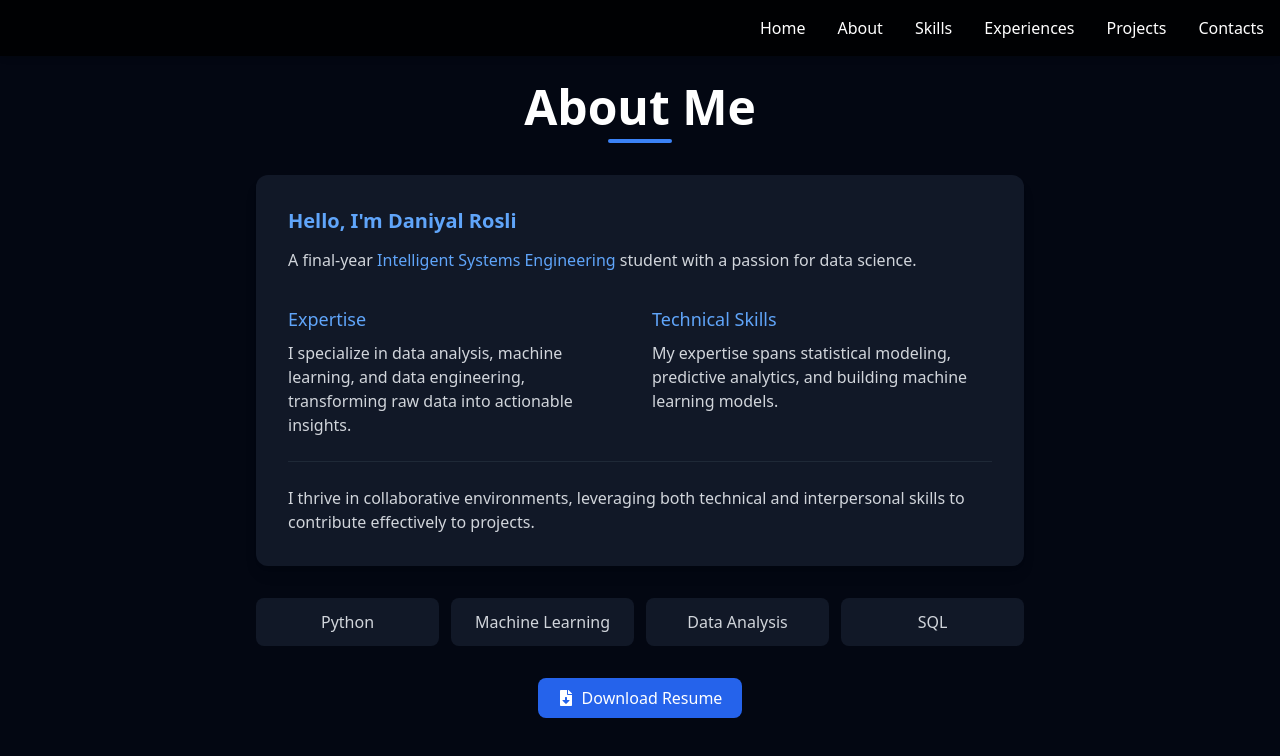
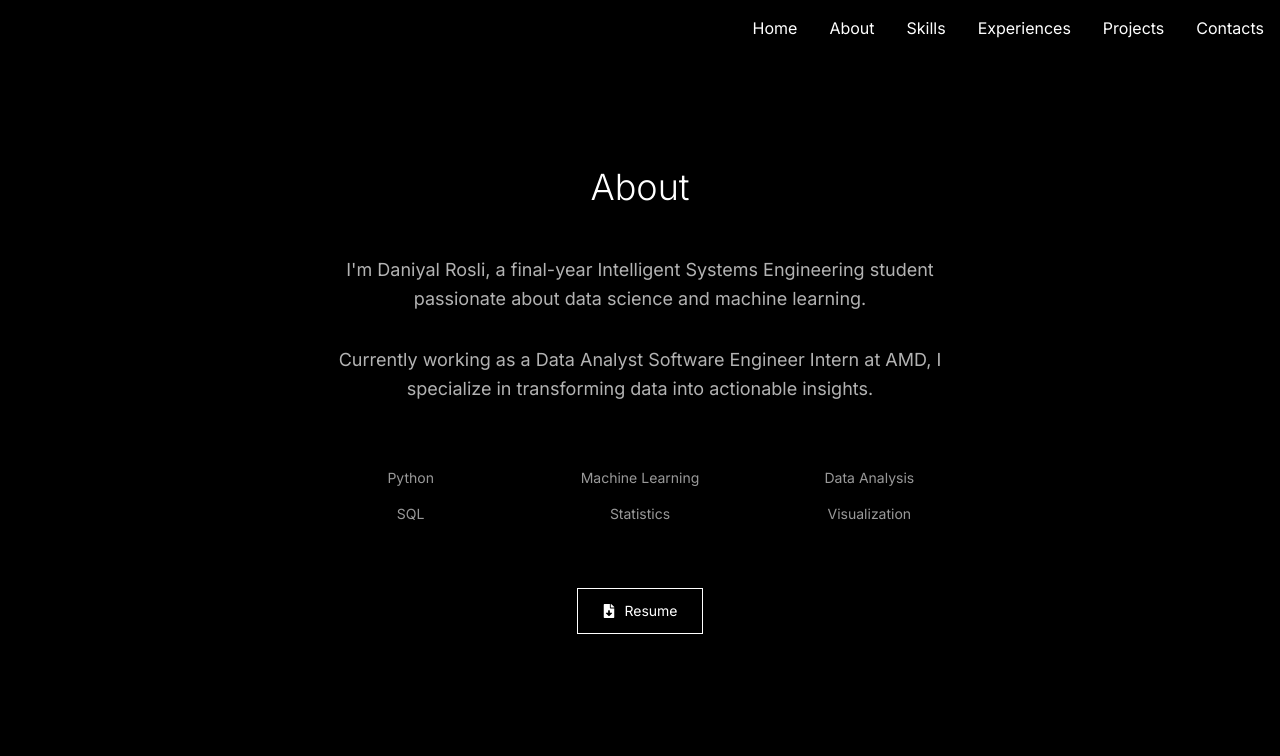
Before and after one commit to daniyalrosli/my-portfolio, a Next.js app: page /about in a window 1280 px wide. Shown: the top 756 px of the page. Built offline with nearby package versions, Linux system fonts and the light colour scheme.

Commit message:
new update

```diff
--- a/src/app/about/page.tsx
+++ b/src/app/about/page.tsx
@@ -1,99 +1,52 @@
 "use client";
 import Navbar from "../components/navbar";
-import { motion } from "framer-motion";
 import { FaFileDownload } from "react-icons/fa";
+import { Inter } from 'next/font/google';
+
+const inter = Inter({ subsets: ['latin'] });
 
 export default function AboutPage() {
   return (
-    <main className="bg-gray-950 text-white min-h-screen font-sans">
+    <main className={`bg-black text-white min-h-screen ${inter.className}`}>
       <Navbar />
-      <motion.section
-        className="flex flex-col items-center justify-center min-h-screen px-4 sm:px-8 py-16"
-        initial={{ opacity: 0 }}
-        animate={{ opacity: 1 }}
-        transition={{ duration: 0.6 }}
-      >
-        <div className="max-w-3xl w-full space-y-8">
-          {/* Simple header */}
-          <motion.div
-            className="text-center"
-            initial={{ opacity: 0, y: -10 }}
-            animate={{ opacity: 1, y: 0 }}
-            transition={{ duration: 0.6 }}
-          >
-            <h1 className="text-4xl sm:text-5xl font-bold mb-2">
-              About Me
-            </h1>
-            <div className="h-1 w-16 bg-blue-500 mx-auto rounded-full" />
-          </motion.div>
 
-          {/* Content card with cleaner design */}
-          <motion.div
-            className="bg-gray-900 p-6 sm:p-8 rounded-xl shadow-lg"
-            initial={{ opacity: 0, y: 20 }}
-            animate={{ opacity: 1, y: 0 }}
-            transition={{ duration: 0.6, delay: 0.2 }}
-          >
-            {/* Introduction */}
-            <div className="mb-8">
-              <h2 className="text-xl font-semibold mb-3 text-blue-400">
-                Hello, I&apos;m Daniyal Rosli
-              </h2>
-              <p className="text-gray-300 leading-relaxed">
-                A final-year <span className="text-blue-400">Intelligent Systems Engineering</span> student with a passion for data science.
+      <section className="min-h-screen flex items-center justify-center px-8">
+        <div className="max-w-2xl w-full space-y-12 text-center">
+
+          <h1 className="text-4xl font-light">About</h1>
+
+          <div className="space-y-8">
+            <p className="text-white/70 text-lg leading-relaxed">
+              I&apos;m Daniyal Rosli, a final-year Intelligent Systems Engineering student
+              passionate about data science and machine learning.
             </p>
-            </div>
 
-            {/* Two columns of info */}
-            <div className="grid grid-cols-1 md:grid-cols-2 gap-6 mb-6">
-              <div>
-                <h3 className="text-lg font-medium text-blue-400 mb-2">Expertise</h3>
-                <p className="text-gray-300">
-                  I specialize in data analysis, machine learning, and data engineering, transforming raw data into actionable insights.
+            <p className="text-white/70 text-lg leading-relaxed">
+              Currently working as a Data Analyst Software Engineer Intern at AMD,
+              I specialize in transforming data into actionable insights.
             </p>
-              </div>
 
-              <div>
-                <h3 className="text-lg font-medium text-blue-400 mb-2">Technical Skills</h3>
-                <p className="text-gray-300">
-                  My expertise spans statistical modeling, predictive analytics, and building machine learning models.
-                </p>
-              </div>
-            </div>
-
-            <p className="text-gray-300 border-t border-gray-800 pt-6">
-              I thrive in collaborative environments, leveraging both technical and interpersonal skills to contribute effectively to projects.
-            </p>
-          </motion.div>
-
-          {/* Skills section */}
-          <div className="grid grid-cols-2 sm:grid-cols-4 gap-3">
-            {['Python', 'Machine Learning', 'Data Analysis', 'SQL'].map((skill) => (
-              <div
-                key={skill}
-                className="bg-gray-900 py-3 px-2 rounded-lg text-center"
-              >
-                <span className="text-gray-300 font-medium">{skill}</span>
+            <div className="grid grid-cols-2 md:grid-cols-3 gap-4 py-8">
+              {['Python', 'Machine Learning', 'Data Analysis', 'SQL', 'Statistics', 'Visualization'].map((skill) => (
+                <div key={skill} className="text-white/60 text-sm">
+                  {skill}
                 </div>
               ))}
             </div>
 
-          {/* Resume button */}
-          <div className="flex justify-center mt-8">
-            <motion.a
+            <a
               href="https://drive.google.com/file/d/1lQaexSBTtJ5Oa9UDebPJca4_IZ1tC3tW/view?usp=sharing"
               target="_blank"
               rel="noopener noreferrer"
-              className="flex items-center gap-2 px-5 py-2 bg-blue-600 text-white font-medium rounded-lg"
-              whileHover={{ scale: 1.03 }}
-              whileTap={{ scale: 0.98 }}
+              className="inline-flex items-center gap-2 border border-white text-white px-6 py-3 text-sm hover:bg-white hover:text-black transition-colors duration-300"
             >
-              <FaFileDownload />
-              <span>Download Resume</span>
-            </motion.a>
+              <FaFileDownload size={14} />
+              Resume
+            </a>
           </div>
+
         </div>
-      </motion.section>
+      </section>
     </main>
   );
 }
--- a/src/app/page.tsx
+++ b/src/app/page.tsx
@@ -4,7 +4,7 @@ import Image from "next/image";
 import { FaLinkedin, FaGithub, FaEnvelope } from "react-icons/fa";
 import { motion } from "framer-motion";
 import { Inter, Poppins } from 'next/font/google';
-import Link from "next/link";// Import clean, modern fonts
+import Link from "next/link";
 
 // Font configuration
 const inter = Inter({ subsets: ['latin'], variable: '--font-inter' });
@@ -14,7 +14,7 @@ const poppins = Poppins({
   variable: '--font-poppins'
 });
 
-// Enhanced animation variants
+// Animation variants
 const fadeInUp = {
   hidden: { opacity: 0, y: 30 },
   visible: {
@@ -54,20 +54,20 @@ const itemAnimation = {
 
 export default function HomePage() {
   return (
-    <main className={`bg-gradient-to-br from-gray-950 to-gray-900 text-white min-h-screen ${inter.variable} ${poppins.variable} font-inter`}>
+    <main className={`bg-black text-white min-h-screen ${inter.variable} ${poppins.variable} font-inter`}>
       <Navbar />
 
       <section className="h-screen flex flex-col-reverse md:flex-row items-center justify-center gap-12 px-6 md:px-20 max-w-7xl mx-auto">
         {/* Text Section */}
         <motion.div
-          className="flex flex-col gap-6 max-w-lg text-center md:text-left"
+          className="flex flex-col gap-8 max-w-lg text-center md:text-left"
           initial="hidden"
           animate="visible"
           variants={fadeInUp}
         >
           <div>
             <motion.div
-              className="inline-block bg-blue-500/10 text-blue-400 px-3 py-1 rounded-full text-sm font-medium mb-4"
+              className="inline-block bg-blue-600/20 text-blue-400 px-4 py-1.5 rounded-full text-sm font-medium mb-6"
               initial={{ opacity: 0, scale: 0.9 }}
               animate={{ opacity: 1, scale: 1 }}
               transition={{ delay: 0.5, duration: 0.4 }}
@@ -75,11 +75,11 @@ export default function HomePage() {
               Data Scientist
             </motion.div>
 
-            <h1 className="text-5xl md:text-6xl font-bold font-poppins text-white tracking-tight">
-              Hi, I&apos;m <span className="text-blue-500">Daniyal Rosli</span>
+            <h1 className="text-5xl md:text-6xl font-bold font-poppins text-white tracking-tight leading-tight">
+              Hi, I&apos;m <span className="text-blue-400">Daniyal Rosli</span>
             </h1>
 
-            <p className="text-xl text-gray-300 mt-4 leading-relaxed">
+            <p className="text-lg text-gray-300 mt-4 leading-relaxed">
               I&apos;m a student, lifelong learner, and passionate data enthusiast. Currently working as a Data Analyst Software Engineer Intern at AMD.
             </p>
           </div>
@@ -89,11 +89,10 @@ export default function HomePage() {
             initial={{ opacity: 0, y: 20 }}
             animate={{ opacity: 1, y: 0 }}
             transition={{ delay: 0.6, duration: 0.5 }}
-            className="mt-2"
+            className="mt-4"
           >
-
             <Link href="/projects">
-              <button className="bg-blue-600 hover:bg-blue-700 text-white font-medium py-3 px-6 rounded-lg transition-all duration-300 transform hover:scale-105 shadow-lg shadow-blue-500/20">
+              <button className="bg-gradient-to-r from-blue-600 to-blue-800 hover:from-blue-700 hover:to-blue-900 text-white font-medium py-3 px-8 rounded-lg transition-all duration-300 transform hover:scale-105 shadow-lg shadow-blue-500/20">
                 View My Projects
               </button>
             </Link>
@@ -101,7 +100,7 @@ export default function HomePage() {
 
           {/* Social Links */}
           <motion.div
-            className="flex justify-center md:justify-start gap-6 mt-4"
+            className="flex justify-center md:justify-start gap-8 mt-6"
             variants={staggerChildren}
             initial="hidden"
             animate="visible"
@@ -111,33 +110,33 @@ export default function HomePage() {
               href="https://www.linkedin.com/in/daniyal-rosli-4384731b0/"
               target="_blank"
               rel="noopener noreferrer"
-              className="text-gray-400 hover:text-blue-500 transition-colors duration-300"
+              className="text-gray-400 hover:text-blue-400 transition-all duration-300 transform hover:scale-110"
               aria-label="LinkedIn"
             >
-              <FaLinkedin size={24} />
+              <FaLinkedin size={28} />
             </motion.a>
             <motion.a
               variants={itemAnimation}
               href="https://github.com/daniyalrosli"
               target="_blank"
               rel="noopener noreferrer"
-              className="text-gray-400 hover:text-white transition-colors duration-300"
+              className="text-gray-400 hover:text-white transition-all duration-300 transform hover:scale-110"
               aria-label="GitHub"
             >
-              <FaGithub size={24} />
+              <FaGithub size={28} />
             </motion.a>
             <motion.a
               variants={itemAnimation}
               href="mailto:daniyalrosli@gmail.com"
-              className="text-gray-400 hover:text-red-400 transition-colors duration-300"
+              className="text-gray-400 hover:text-red-400 transition-all duration-300 transform hover:scale-110"
               aria-label="Email"
             >
-              <FaEnvelope size={24} />
+              <FaEnvelope size={28} />
             </motion.a>
           </motion.div>
         </motion.div>
 
-        {/* Image Section - Enhanced with glow effect */}
+        {/* Image Section - Enhanced with refined glow effect */}
         <motion.div
           className="relative"
           initial="hidden"
@@ -145,16 +144,16 @@ export default function HomePage() {
           variants={fadeInRight}
         >
           <div className="w-64 h-64 md:w-80 md:h-80 relative">
-            {/* Glow effect */}
-            <div className="absolute inset-0 rounded-full bg-blue-500/20 blur-xl animate-pulse" />
+            {/* Subtle glow effect */}
+            <div className="absolute inset-0 rounded-full bg-blue-400/10 blur-2xl animate-pulse opacity-50" />
 
             {/* Image */}
-            <div className="relative w-full h-full rounded-full border-2 border-blue-500/30 p-1">
+            <div className="relative w-full h-full rounded-full border-2 border-blue-400/30 p-1.5">
               <Image
                 src="/img/q.jpeg"
                 alt="Daniyal Rosli"
                 fill
-                className="rounded-full object-cover shadow-lg"
+                className="rounded-full object-cover shadow-xl"
                 quality={90}
                 priority
               />
```
Also changed, not shown: src/app/skills/page.tsx (+28 -28 lines). Lines whose indentation alone changed are shown as unchanged.
